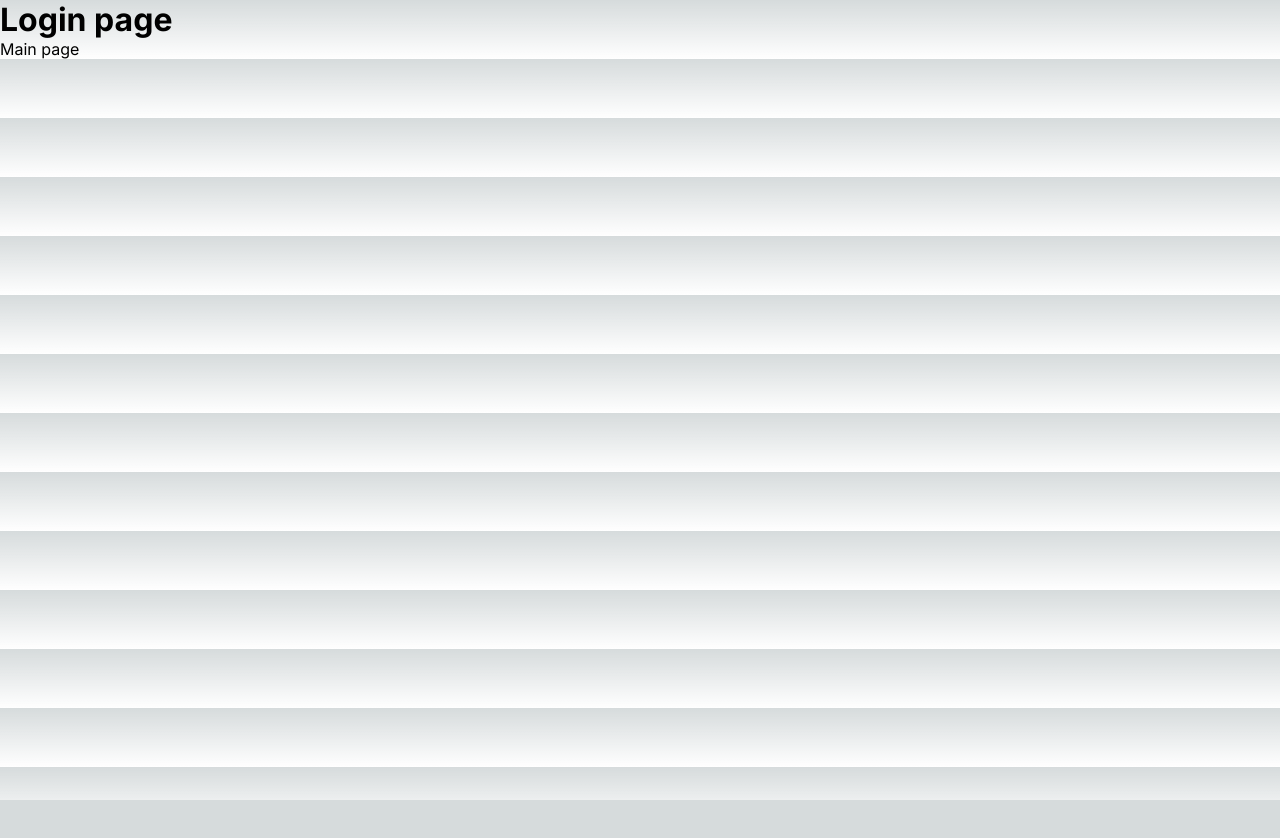
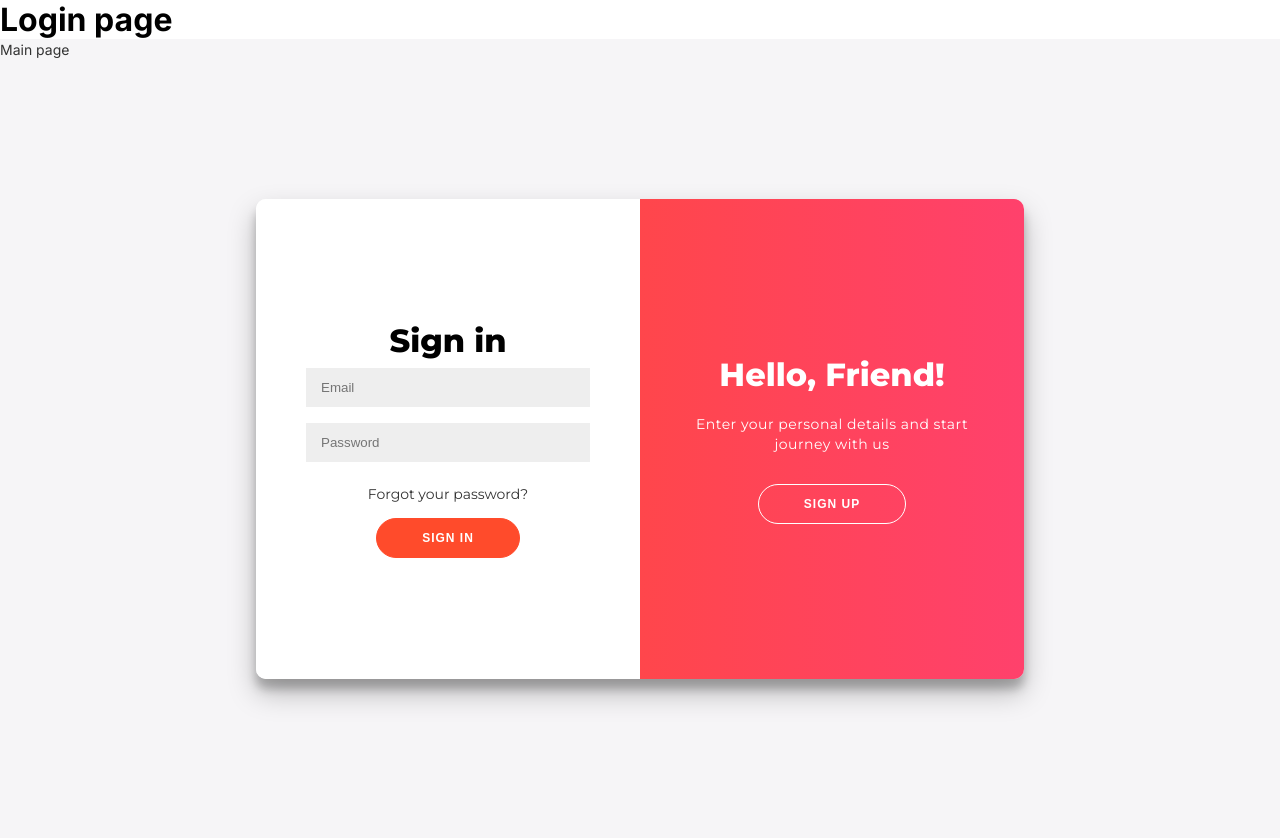
Before and after one commit to cj4397/Slack-ap, a Next.js app: page /login in a window 1280 px wide. Shown: the top 838 px of the page. Before the commit the page ends 800 px from the top, so only its background shows below. Built offline with nearby package versions, Linux system fonts and the light colour scheme.

Commit message:
Login initial

```diff
--- a/src/app/globals.css
+++ b/src/app/globals.css
@@ -9,30 +9,24 @@
   --background-start-rgb: 214, 219, 220;
   --background-end-rgb: 255, 255, 255;
 
-  --primary-glow: conic-gradient(
-    from 180deg at 50% 50%,
+  --primary-glow: conic-gradient(from 180deg at 50% 50%,
       #16abff33 0deg,
       #0885ff33 55deg,
       #54d6ff33 120deg,
       #0071ff33 160deg,
-    transparent 360deg
-  );
-  --secondary-glow: radial-gradient(
-    rgba(255, 255, 255, 1),
-    rgba(255, 255, 255, 0)
-  );
+      transparent 360deg);
+  --secondary-glow: radial-gradient(rgba(255, 255, 255, 1),
+      rgba(255, 255, 255, 0));
 
   --tile-start-rgb: 239, 245, 249;
   --tile-end-rgb: 228, 232, 233;
-  --tile-border: conic-gradient(
-    #00000080,
+  --tile-border: conic-gradient(#00000080,
       #00000040,
       #00000030,
       #00000020,
       #00000010,
       #00000010,
-    #00000080
-  );
+      #00000080);
 
   --callout-rgb: 238, 240, 241;
   --callout-border-rgb: 172, 175, 176;
@@ -47,24 +41,20 @@
     --background-end-rgb: 0, 0, 0;
 
     --primary-glow: radial-gradient(rgba(1, 65, 255, 0.4), rgba(1, 65, 255, 0));
-    --secondary-glow: linear-gradient(
-      to bottom right,
+    --secondary-glow: linear-gradient(to bottom right,
         rgba(1, 65, 255, 0),
         rgba(1, 65, 255, 0),
-      rgba(1, 65, 255, 0.3)
-    );
+        rgba(1, 65, 255, 0.3));
 
     --tile-start-rgb: 2, 13, 46;
     --tile-end-rgb: 2, 5, 19;
-    --tile-border: conic-gradient(
-      #ffffff80,
+    --tile-border: conic-gradient(#ffffff80,
         #ffffff40,
         #ffffff30,
         #ffffff20,
         #ffffff10,
         #ffffff10,
-      #ffffff80
-    );
+        #ffffff80);
 
     --callout-rgb: 20, 20, 20;
     --callout-border-rgb: 108, 108, 108;
@@ -85,7 +75,7 @@
   overflow-x: hidden;
 }
 
-body {
+/* body {
   color: rgb(var(--foreground-rgb));
   background: linear-gradient(
       to bottom,
@@ -98,7 +88,7 @@
 a {
   color: inherit;
   text-decoration: none;
-}
+} */
 
 @media (prefers-color-scheme: dark) {
   html {
--- /dev/null
+++ b/src/app/login/login.css
@@ -0,0 +1,254 @@
+@import url('https://fonts.googleapis.com/css?family=Montserrat:400,800');
+
+* {
+    box-sizing: border-box;
+}
+
+#body {
+    background: #f6f5f7;
+    display: flex;
+    justify-content: center;
+    align-items: center;
+
+    font-family: 'Montserrat', sans-serif;
+    height: 100vh;
+    margin: -20px 0 50px;
+}
+
+h1 {
+    font-weight: bold;
+    margin: 0;
+}
+
+h2 {
+    text-align: center;
+}
+
+p {
+    font-size: 14px;
+    font-weight: 100;
+    line-height: 20px;
+    letter-spacing: 0.5px;
+    margin: 20px 0 30px;
+}
+
+span {
+    font-size: 12px;
+}
+
+a {
+    color: #333;
+    font-size: 14px;
+    text-decoration: none;
+    margin: 15px 0;
+}
+
+button {
+    border-radius: 20px;
+    border: 1px solid #FF4B2B;
+    background-color: #FF4B2B;
+    color: #FFFFFF;
+    font-size: 12px;
+    font-weight: bold;
+    padding: 12px 45px;
+    letter-spacing: 1px;
+    text-transform: uppercase;
+    transition: transform 80ms ease-in;
+}
+
+button:active {
+    transform: scale(0.95);
+}
+
+button:focus {
+    outline: none;
+}
+
+button.ghost {
+    background-color: transparent;
+    border-color: #FFFFFF;
+}
+
+form {
+    background-color: #FFFFFF;
+    display: flex;
+    align-items: center;
+    justify-content: center;
+    flex-direction: column;
+    padding: 0 50px;
+    height: 100%;
+    text-align: center;
+}
+
+input {
+    background-color: #eee;
+    border: none;
+    padding: 12px 15px;
+    margin: 8px 0;
+    width: 100%;
+}
+
+.container {
+    background-color: #fff;
+    border-radius: 10px;
+    box-shadow: 0 14px 28px rgba(0, 0, 0, 0.25),
+        0 10px 10px rgba(0, 0, 0, 0.22);
+    position: relative;
+    overflow: hidden;
+    width: 768px;
+    max-width: 100%;
+    min-height: 480px;
+}
+
+.form-container {
+    position: absolute;
+    top: 0;
+    height: 100%;
+    transition: all 0.6s ease-in-out;
+}
+
+.sign-in-container {
+    left: 0;
+    width: 50%;
+    z-index: 2;
+}
+
+.container.right-panel-active .sign-in-container {
+    transform: translateX(100%);
+}
+
+.sign-up-container {
+    left: 0;
+    width: 50%;
+    opacity: 0;
+    z-index: 1;
+}
+
+.container.right-panel-active .sign-up-container {
+    transform: translateX(100%);
+    opacity: 1;
+    z-index: 5;
+    animation: show 0.6s;
+}
+
+@keyframes show {
+
+    0%,
+    49.99% {
+        opacity: 0;
+        z-index: 1;
+    }
+
+    50%,
+    100% {
+        opacity: 1;
+        z-index: 5;
+    }
+}
+
+.overlay-container {
+    position: absolute;
+    top: 0;
+    left: 50%;
+    width: 50%;
+    height: 100%;
+    overflow: hidden;
+    transition: transform 0.6s ease-in-out;
+    z-index: 100;
+}
+
+.container.right-panel-active .overlay-container {
+    transform: translateX(-100%);
+}
+
+.overlay {
+    background: #FF416C;
+    background: -webkit-linear-gradient(to right, #FF4B2B, #FF416C);
+    background: linear-gradient(to right, #FF4B2B, #FF416C);
+    background-repeat: no-repeat;
+    background-size: cover;
+    background-position: 0 0;
+    color: #FFFFFF;
+    position: relative;
+    left: -100%;
+    height: 100%;
+    width: 200%;
+    transform: translateX(0);
+    transition: transform 0.6s ease-in-out;
+}
+
+.container.right-panel-active .overlay {
+    transform: translateX(50%);
+}
+
+.overlay-panel {
+    position: absolute;
+    display: flex;
+    align-items: center;
+    justify-content: center;
+    flex-direction: column;
+    padding: 0 40px;
+    text-align: center;
+    top: 0;
+    height: 100%;
+    width: 50%;
+    transform: translateX(0);
+    transition: transform 0.6s ease-in-out;
+}
+
+.overlay-left {
+    transform: translateX(-20%);
+}
+
+.container.right-panel-active .overlay-left {
+    transform: translateX(0);
+}
+
+.overlay-right {
+    right: 0;
+    transform: translateX(0);
+}
+
+.container.right-panel-active .overlay-right {
+    transform: translateX(20%);
+}
+
+.social-container {
+    margin: 20px 0;
+}
+
+.social-container a {
+    border: 1px solid #DDDDDD;
+    border-radius: 50%;
+    display: inline-flex;
+    justify-content: center;
+    align-items: center;
+    margin: 0 5px;
+    height: 40px;
+    width: 40px;
+}
+
+footer {
+    background-color: #222;
+    color: #fff;
+    font-size: 14px;
+    bottom: 0;
+    position: fixed;
+    left: 0;
+    right: 0;
+    text-align: center;
+    z-index: 999;
+}
+
+footer p {
+    margin: 10px 0;
+}
+
+footer i {
+    color: red;
+}
+
+footer a {
+    color: #3c97bf;
+    text-decoration: none;
+}
--- a/src/app/login/page.tsx
+++ b/src/app/login/page.tsx
@@ -1,14 +1,86 @@
-
+'use client';
 import Link from "next/link"
+import { useState } from "react";
+import './login.css'
 
 export default function Login() {
+    const [name, setName] = useState("");
+    const [email, setEmail] = useState("");
+    const [password, setPassword] = useState("");
+
+    const [slide, setSlide] = useState(false)
+
+    // const { login, signup } = useAuth();
+
+    const handleSubmit_sign_in = (e: any) => {
+        e.preventDefault();
+        // login({
+        //     email: email,
+        //     password: password
+        // })
+    }
+
+    const handleSubmit_sign_up = (e: any) => {
+        e.preventDefault();
+        //     signup({
+        //         name: name,
+        //         email: email,
+        //         password: password
+        //     })
+    }
+
+
+    const slide_animation = () => {
+        setSlide(slide ? false : true)
+    }
     return (
         <>
             <h1>Login page</h1>
 
             <Link href={'/'}>Main page</Link>
 
+            <main id="body">
+                <div className={`container , ${slide ? 'right-panel-active' : ''}`} id="sidebar">
+                    <div className="form-container sign-up-container">
+                        <form onSubmit={handleSubmit_sign_up} autoComplete="on">
+                            <h1>Create Account</h1>
 
+                            <input id="new_name" type="text" placeholder="Name" value={name} onChange={(e) => setName(e.target.value)} required />
+                            <input id="new_email" type="email" placeholder="Email" value={email} onChange={(e) => setEmail(e.target.value)} required />
+                            <input id="new_password" type="password" placeholder="Password" value={password} onChange={(e) => setPassword(e.target.value)} required />
+
+                            <button >Sign Up</button>
+                        </form>
+                    </div>
+                    <div className="form-container sign-in-container">
+                        <form onSubmit={handleSubmit_sign_in}>
+                            <h1>Sign in</h1>
+
+
+                            <input id="user_email" type="email" placeholder="Email" value={email} onChange={(e) => setEmail(e.target.value)} required />
+                            <input id="user_password" type="password" placeholder="Password" value={password} onChange={(e) => setPassword(e.target.value)} required />
+                            <a href="#">Forgot your password?</a>
+                            <button >Sign In</button>
+                        </form>
+                    </div>
+                    <div className="overlay-container">
+                        <div className="overlay">
+                            <div className="overlay-panel overlay-left">
+                                <h1>Welcome Back!</h1>
+                                <p>To keep connected with us please login with your personal info</p>
+                                <button onClick={slide_animation} className="ghost" id="signIn">Sign In</button>
+                            </div>
+                            <div className="overlay-panel overlay-right">
+                                <h1>Hello, Friend!</h1>
+                                <p>Enter your personal details and start journey with us</p>
+                                <button onClick={slide_animation} className="ghost" id="signUp">Sign Up</button>
+                            </div>
+                        </div>
+                    </div>
+                </div>
+
+
+            </main>
 
         </>
     )
```
Lines whose indentation alone changed are shown as unchanged.
